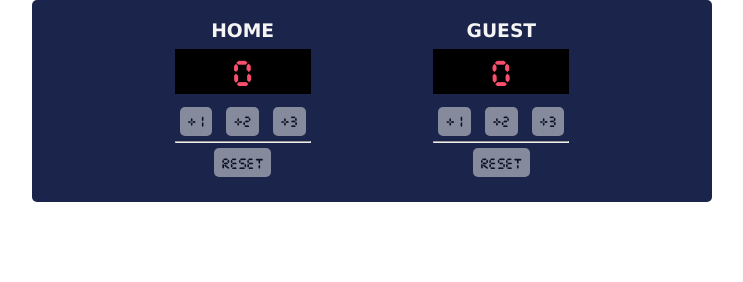
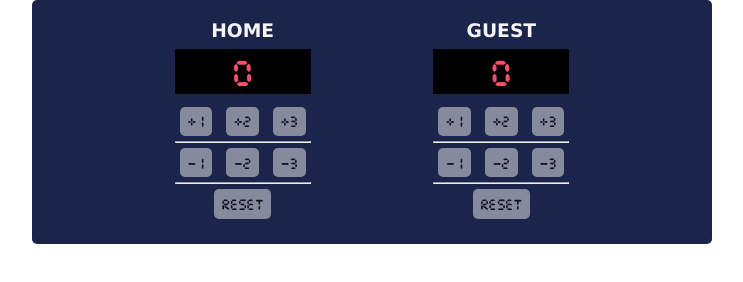
Before and after one commit to lalomax/BasketBall-Scoreboard, a plain HTML site: page index.html in a window 1280 px wide. Shown: the whole page, without its empty margins (268-1011 px from the left). Drawn offline with Linux system fonts and the light colour scheme.

Commit message:
refactor: minus buttons

```diff
--- a/index.html
+++ b/index.html
@@ -13,6 +13,10 @@
       <button class="home-btn" name="home" value="2" onclick="put(this)">+2</button>
       <button class="home-btn" name="home" value="3" onclick="put(this)">+3</button>
       <hr>
+      <button class="home-btn" name="home" value="-1" onclick="put(this)">-1</button>
+      <button class="home-btn" name="home" value="-2" onclick="put(this)">-2</button>
+      <button class="home-btn" name="home" value="-3" onclick="put(this)">-3</button>
+      <hr>
       <button name="home" onclick="make(this)">Reset</button>
     </div>
     <div>
@@ -22,6 +26,10 @@
       <button class="home-btn" name="guest" value="2" onclick="put(this)">+2</button>
       <button class="home-btn" name="guest" value="3" onclick="put(this)">+3</button>
       <hr>
+      <button class="home-btn" name="guest" value="-1" onclick="put(this)">-1</button>
+      <button class="home-btn" name="guest" value="-2" onclick="put(this)">-2</button>
+      <button class="home-btn" name="guest" value="-3" onclick="put(this)">-3</button>
+      <hr>
       <button name="guest" onclick="make(this)">Reset</button>
     </div>
   </div>
```
